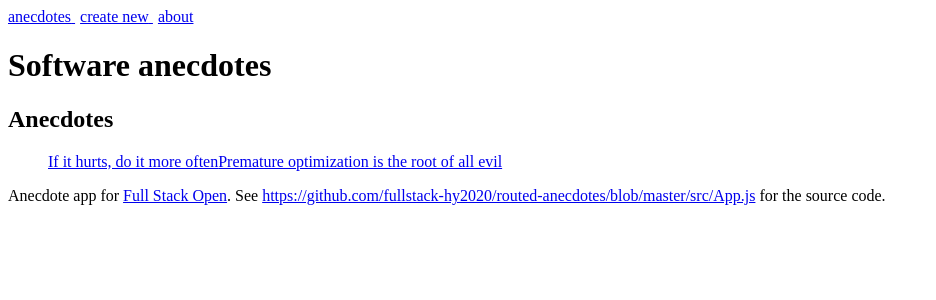
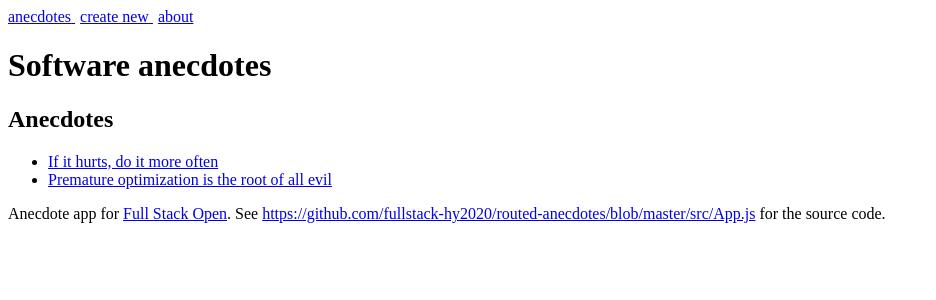
Before and after one commit to utkuzun/fs-open-part7, a React (Create React App) app in the folder routed-anecdotes/: page / in a window 1280 px wide. Shown: the top 300 px of the page, without its empty margins (0-936 px from the left). Built offline with nearby package versions, Linux system fonts and the light colour scheme.

Commit message:
adding anec with notifications

```diff
--- a/routed-anecdotes/src/App.js
+++ b/routed-anecdotes/src/App.js
@@ -1,5 +1,5 @@
 import { useState } from 'react'
-import { Routes, Route, Link, useMatch } from 'react-router-dom'
+import { Routes, Route, Link, useMatch, useNavigate } from 'react-router-dom'
 
 const Menu = () => {
   const padding = {
@@ -41,9 +41,9 @@ const AnecdoteList = ({ anecdotes }) => (
     <h2>Anecdotes</h2>
     <ul>
       {anecdotes.map((anecdote) => (
-        <Link key={anecdote.id} to={`anecdotes/${anecdote.id}`}>
-          {anecdote.content}
-        </Link>
+        <li key={anecdote.id}>
+          <Link to={`anecdotes/${anecdote.id}`}>{anecdote.content}</Link>
+        </li>
       ))}
     </ul>
   </div>
@@ -70,6 +70,14 @@ const About = () => (
     </p>
   </div>
 )
+
+const Notification = ({ notification }) => {
+  if (notification) {
+    return <h4>{notification}</h4>
+  }
+
+  return null
+}
 
 const Footer = () => (
   <div>
@@ -151,6 +159,7 @@ const App = () => {
 
   const [notification, setNotification] = useState('')
 
+  const navigate = useNavigate()
   const match = useMatch('/anecdotes/:id')
 
   const anecdote = match
@@ -160,6 +169,11 @@ const App = () => {
   const addNew = (anecdote) => {
     anecdote.id = Math.round(Math.random() * 10000)
     setAnecdotes(anecdotes.concat(anecdote))
+    navigate('/')
+    setNotification(`a new anectode ${anecdote.content} added`)
+    setTimeout(() => {
+      setNotification('')
+    }, [3000])
   }
 
   const anecdoteById = (id) => anecdotes.find((a) => a.id === id)
@@ -178,6 +192,7 @@ const App = () => {
   return (
     <div>
       <Menu />
+      <Notification notification={notification} />
       <h1>Software anecdotes</h1>
       <Routes>
         <Route
```
